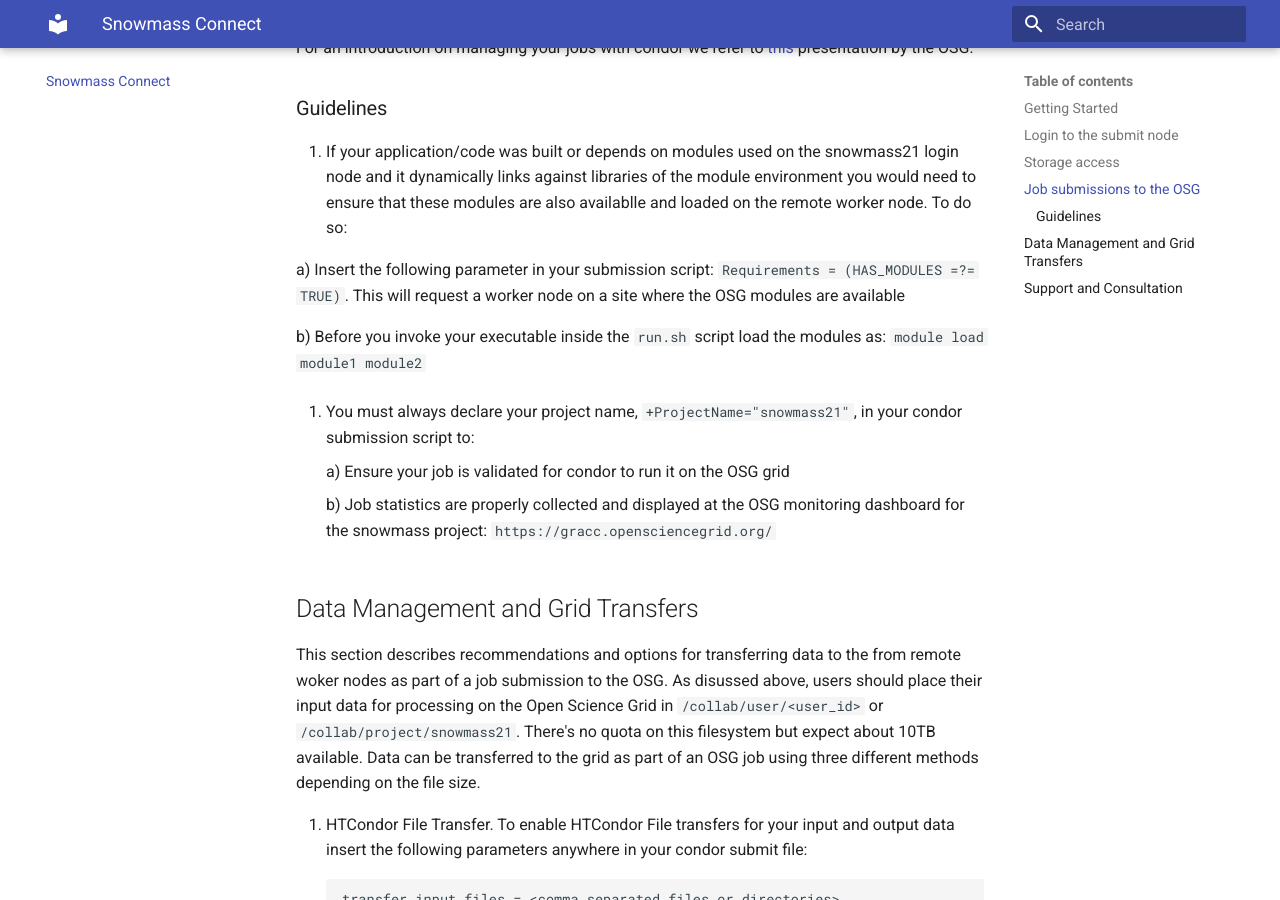
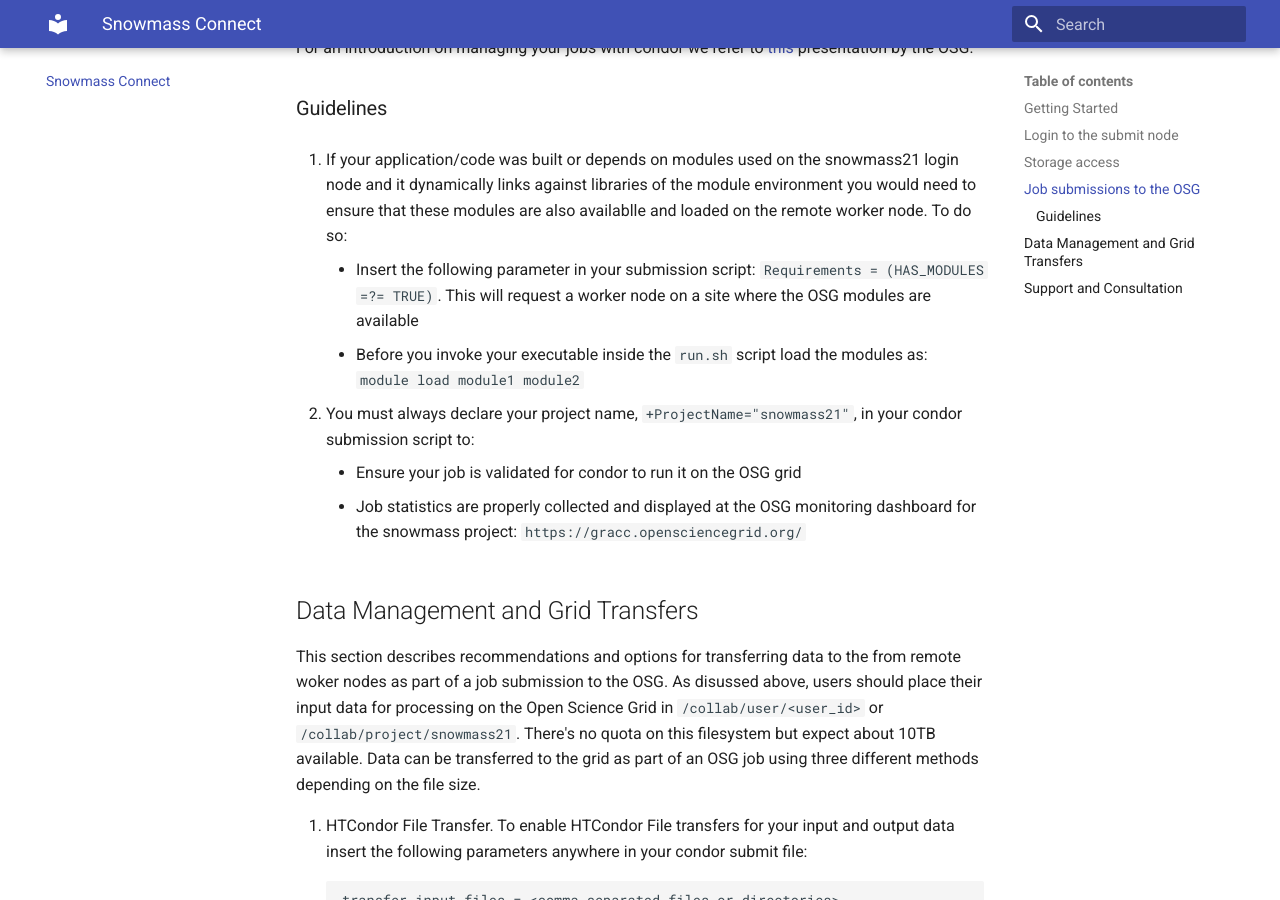
Before and after one commit to ppaschos/snowmass-connect-docs, an MkDocs documentation site: the page built from docs/index.md, in a window 1280 px wide and 900 px high, scrolled down 3063 px. Built offline with MkDocs 1.6.1 and Material for MkDocs 9.7.7, drawn with Linux system fonts in a browser that asks for light colours.

Commit message:
Update index.md

```diff
--- a/docs/index.md
+++ b/docs/index.md
@@ -98,16 +98,12 @@
 ###  Guidelines
 
 1. If your application/code was built or depends on modules used on the snowmass21 login node and it dynamically links against libraries of the module environment you would need to ensure that these modules are also availablle and loaded on the remote worker node. To do so:
-
-   a) Insert the following parameter in your submission script: `Requirements = (HAS_MODULES =?= TRUE)`. This will request a worker node on a site where the OSG modules are available
-
-   b) Before you invoke your executable inside the `run.sh` script load the modules as: `module load module1 module2`
+    * Insert the following parameter in your submission script: `Requirements = (HAS_MODULES =?= TRUE)`. This will request a worker node on a site where the OSG modules are available
+    * Before you invoke your executable inside the `run.sh` script load the modules as: `module load module1 module2`
 
 2. You must always declare your project name, `+ProjectName="snowmass21"`, in your condor submission script to:
-
-    a) Ensure your job is validated for condor to run it on the OSG grid
-
-    b) Job statistics are properly collected and displayed at the OSG monitoring dashboard for the snowmass project: `https://gracc.opensciencegrid.org/`
+    * Ensure your job is validated for condor to run it on the OSG grid
+    * Job statistics are properly collected and displayed at the OSG monitoring dashboard for the snowmass project: `https://gracc.opensciencegrid.org/`
 
 ## Data Management and Grid Transfers
 
```
